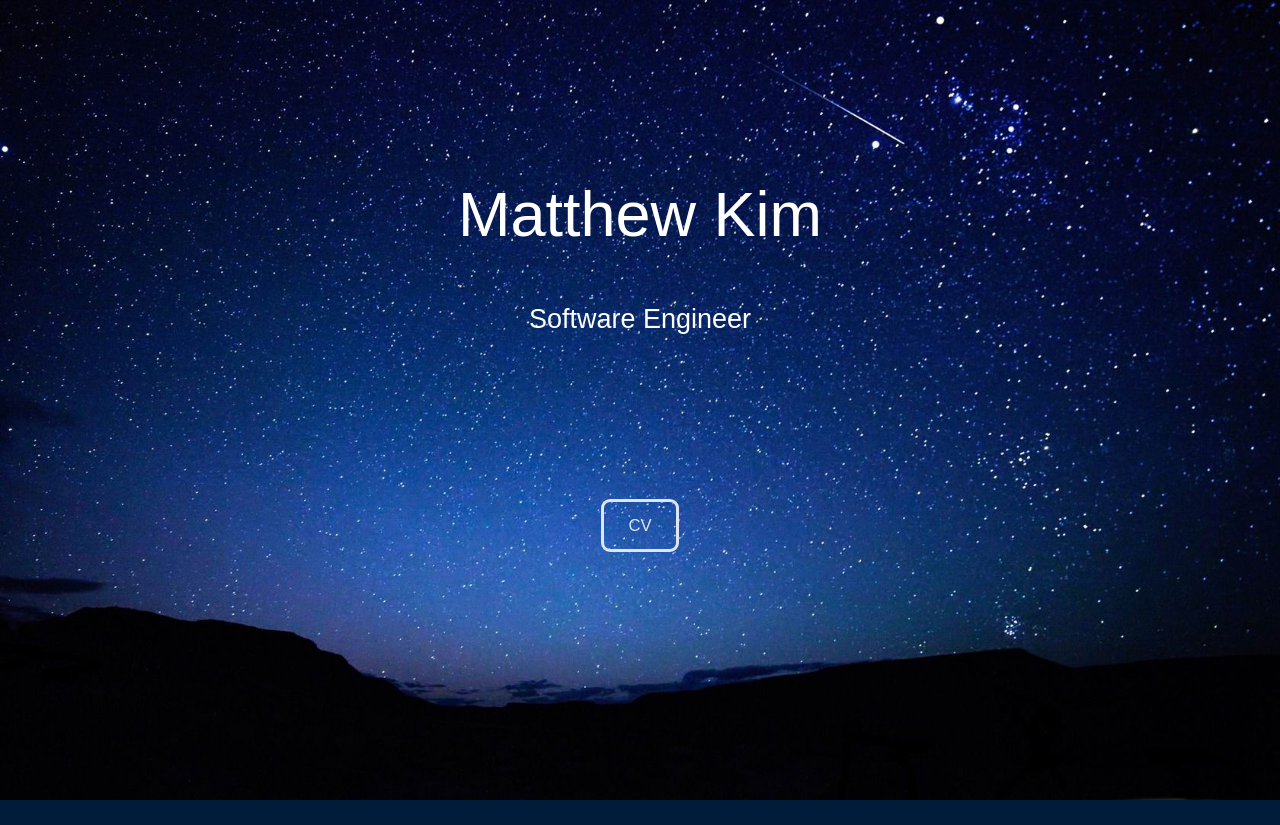
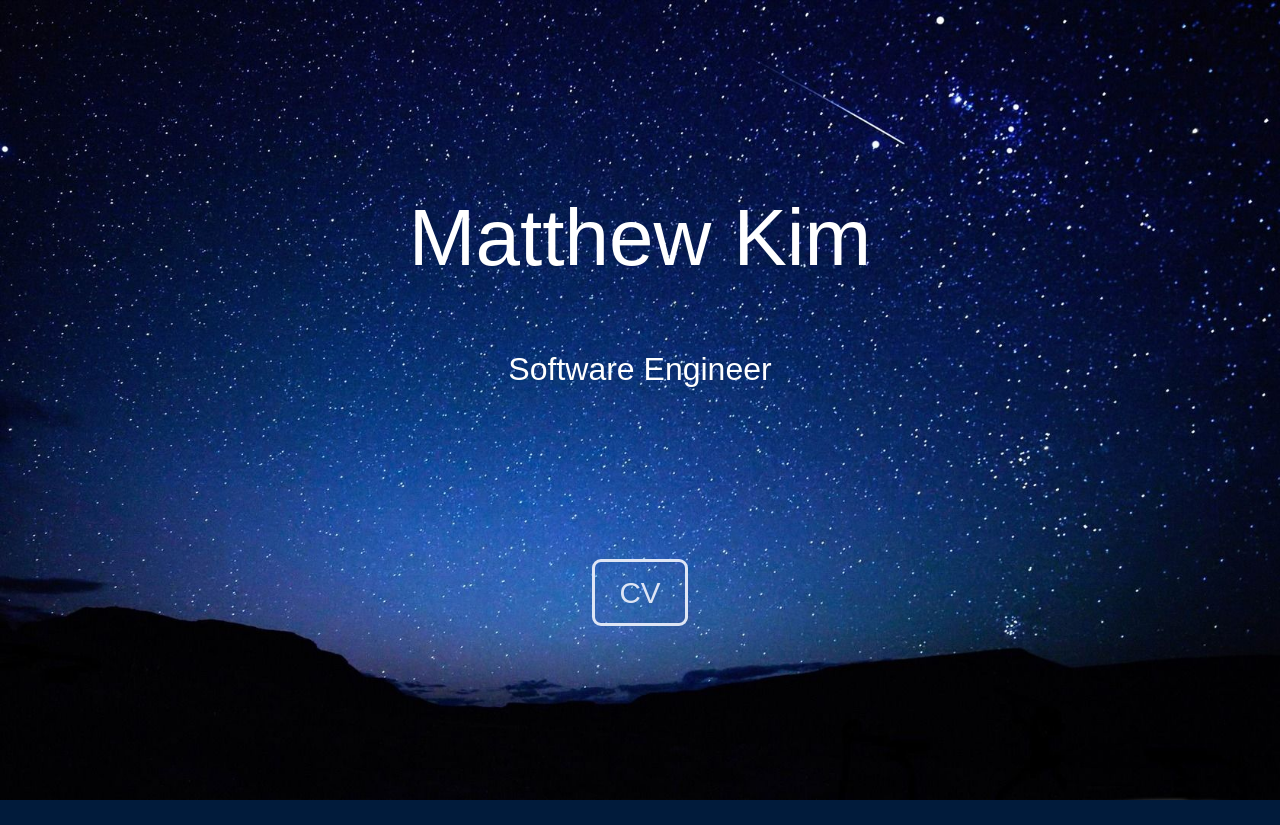
Before and after one commit to matthewsmkim1/matthewsmkim1.github.io, a PHP site: page /?action=1 in a window 1280 px wide. Shown: the top 825 px of the page. Run offline with PHP 8.4, Linux system fonts and the light colour scheme; data that the repository does not hold is empty; some libraries are stand-ins or nearby versions.

Commit message:
changed font size again

```diff
--- a/css/main.css
+++ b/css/main.css
@@ -364,14 +364,12 @@ main {
    color:white;
    text-align: center;
    font-family: 'Raleway', sans-serif;
-   font-size: 7em;
 
    font-weight: lighter;
    padding-top: 10%;
 }
 .hsContent h2 {
    text-align: center;
-   font-size: 3em;
 
    font-family: 'Raleway', sans-serif;
    color: white;
@@ -590,29 +588,29 @@ main {
     }
 }
 
-@media (min-width: 858px) {
+@media (max-width: 858px) {
     html {
         font-size: 12px;
     }
 }
 
-@media (min-width: 780px) {
+@media (max-width: 780px) {
     html {
         font-size: 11px;
     }
 }
-
-@media (min-width: 702px) {
+@media (max-width: 724px) {
+    html {
+        font-size: 9px;
+    }
+}
+@media (max-width: 702px) {
     html {
         font-size: 10px;
     }
 }
 
-@media (min-width: 724px) {
-    html {
-        font-size: 9px;
-    }
-}
+
 
 @media (max-width: 623px) {
     html {
```
